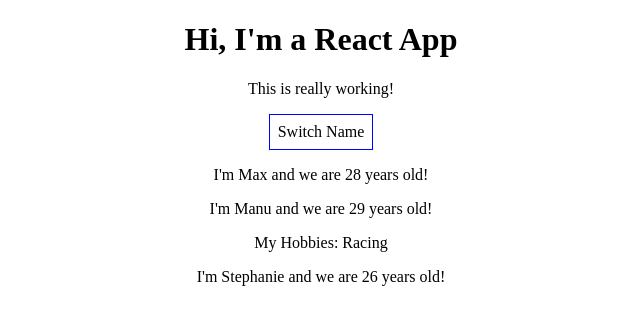
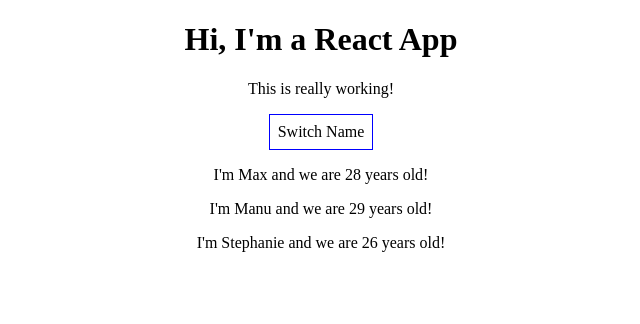
Before and after one commit to Onas-2000/learn-react, a React (Create React App) app: page / in a window 1280 px wide. Both pictures are taken after a click on the button "Switch Name". Shown: the top 324 px of the page, without its empty margins (319-959 px from the left). Built offline with nearby package versions, Linux system fonts and the light colour scheme.

Commit message:
A better way of outputting list compared to the later version

```diff
--- a/src/App.js
+++ b/src/App.js
@@ -46,22 +46,13 @@
   if(this.state.showPersons){
     persons = (
       <div>
-      <Person
-            name={this.state.persons[0].name}
-            age={this.state.persons[0].age}
-          />
-          <Person
-            name={this.state.persons[1].name}
-            age={this.state.persons[1].age}
-            click={this.switchNameHandler.bind(this, 'Maxin')} // Bind switchNameHandler with 'Maximilian' as parameter
-          >
-            My Hobbies: Racing
-          </Person>
-          <Person
-            name={this.state.persons[2].name}
-            age={this.state.persons[2].age}
-          />
+      {this.state.persons.map(person => {
+        return <Person
+        name= {person.name}
+        age= {person.age}
 
+        />
+      })}
       </div>
     );
     }
```
